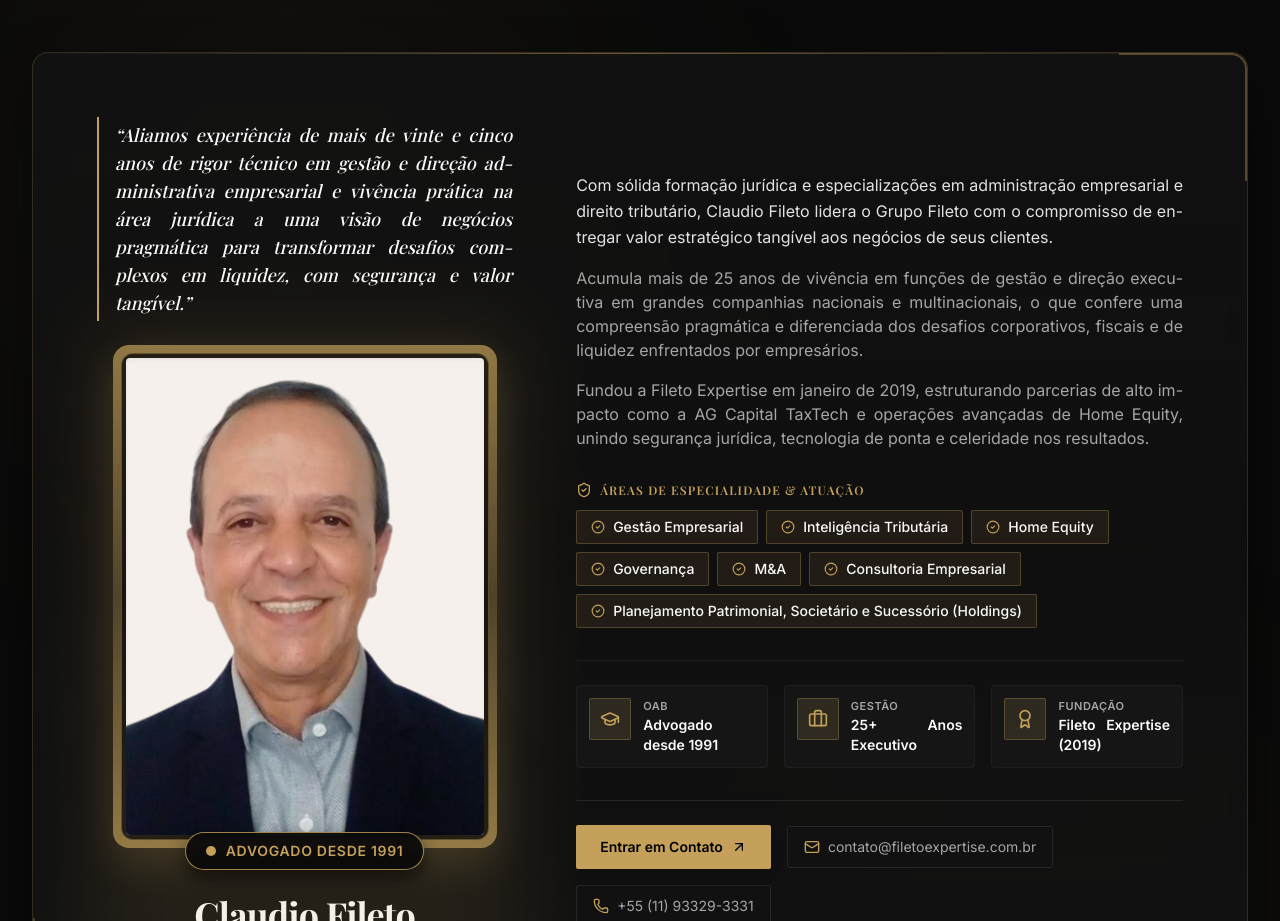
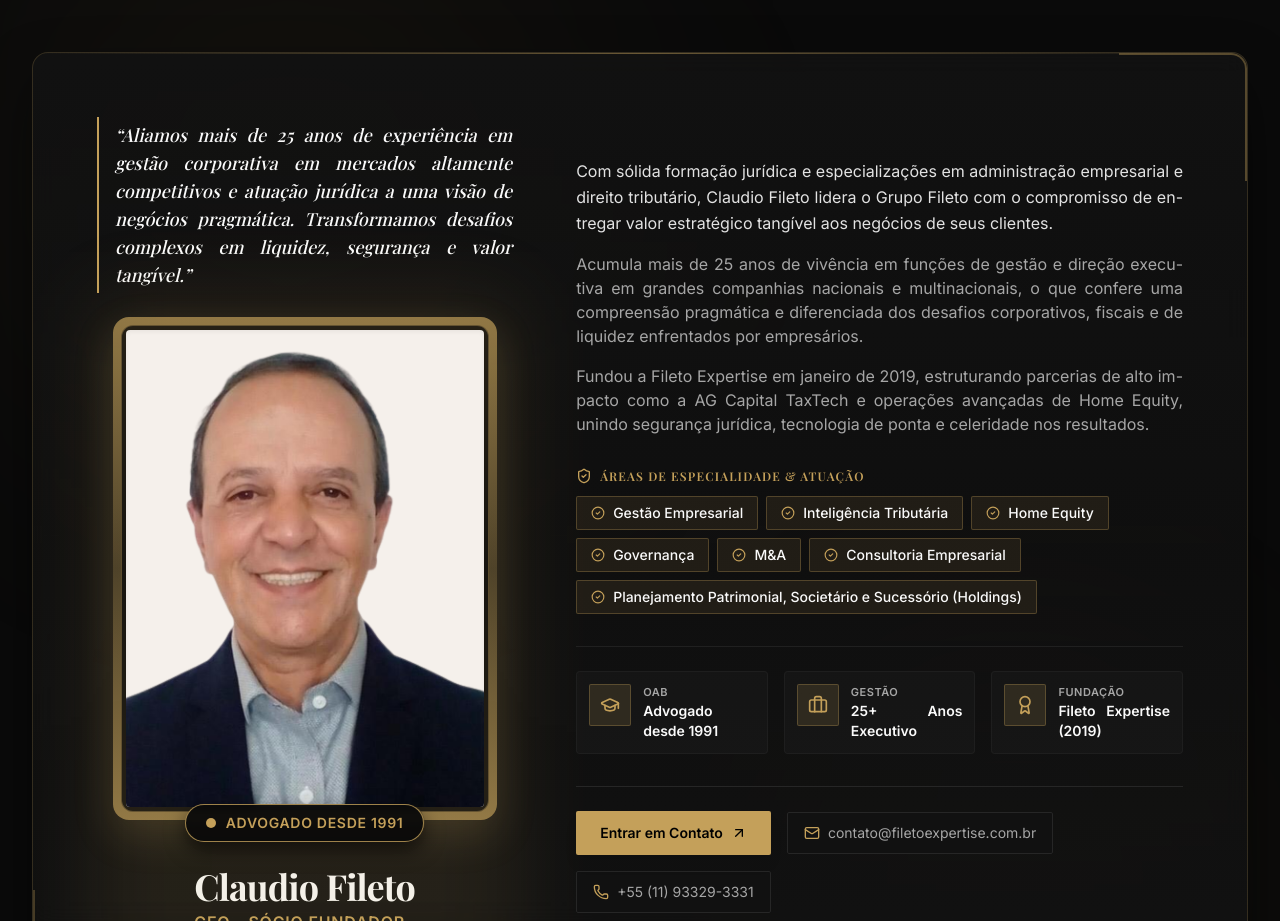
Before and after one commit to claudiofileto-lgtm/grupo-fileto-cdh77id9i, a React (Vite) app: page / in a window 1280 px wide. Shown: the part 3540-4461 px from the top of the page. Built offline with nearby package versions, Linux system fonts and the light colour scheme; a web font is replaced by a local one.

Commit message:
Atualiza texto da citação na seção Team

```diff
--- a/src/components/sections/Team.tsx
+++ b/src/components/sections/Team.tsx
@@ -51,10 +51,9 @@ export function Team() {
               <FadeIn delay={100} className="w-full mb-6">
                 <div className="border-l-2 border-primary pl-4 py-1">
                   <p className="text-foreground font-serif text-base sm:text-lg font-medium leading-relaxed italic text-justify">
-                    &ldquo;Aliamos experiência de mais de vinte e cinco anos de rigor técnico em
-                    gestão e direção administrativa empresarial e vivência prática na área jurídica
-                    a uma visão de negócios pragmática para transformar desafios complexos em
-                    liquidez, com segurança e valor tangível.&rdquo;
+                    &ldquo;Aliamos mais de 25 anos de experiência em gestão corporativa em mercados
+                    altamente competitivos e atuação jurídica a uma visão de negócios pragmática.
+                    Transformamos desafios complexos em liquidez, segurança e valor tangível.&rdquo;
                   </p>
                 </div>
               </FadeIn>
```
Also changed, not shown: .skip.config.json.
